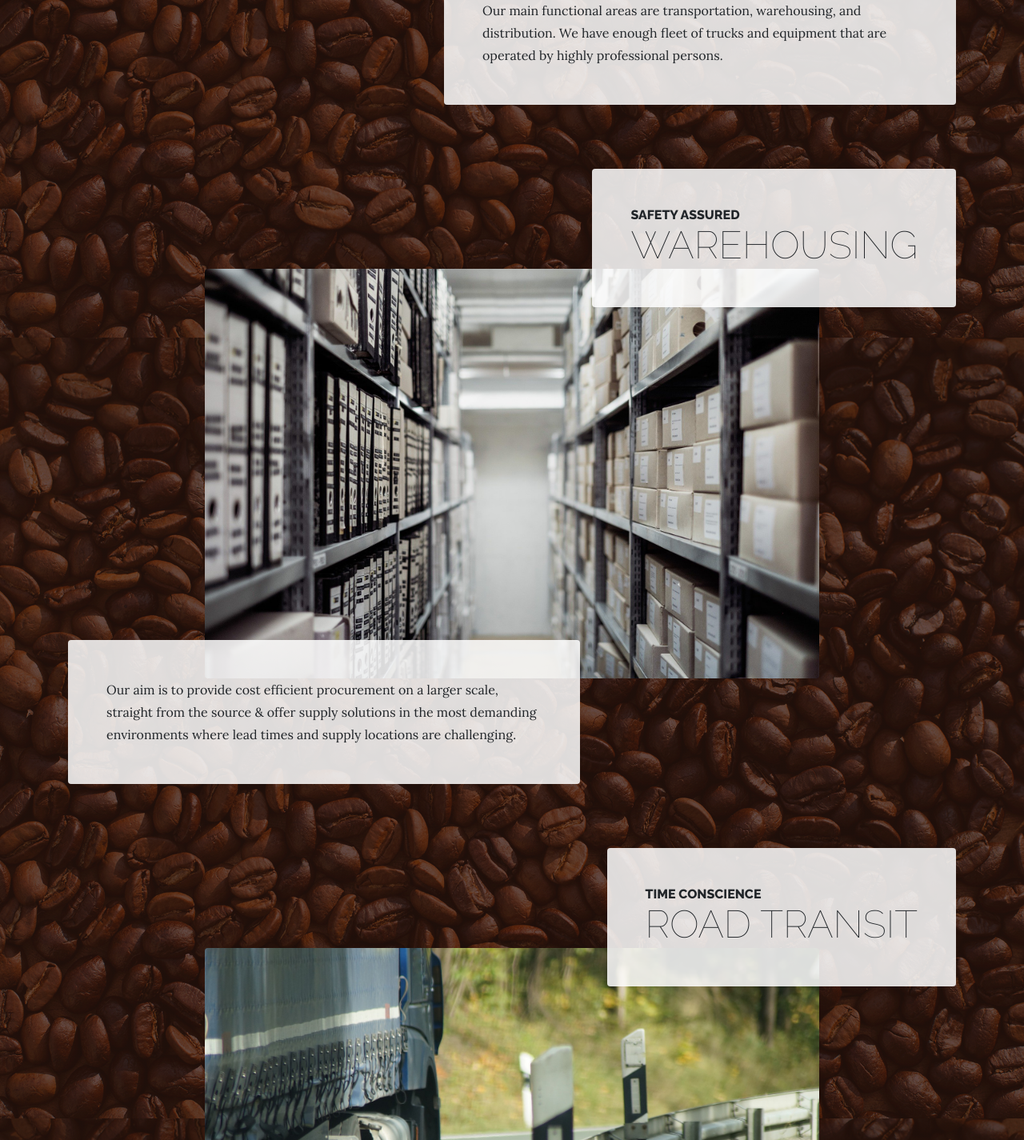
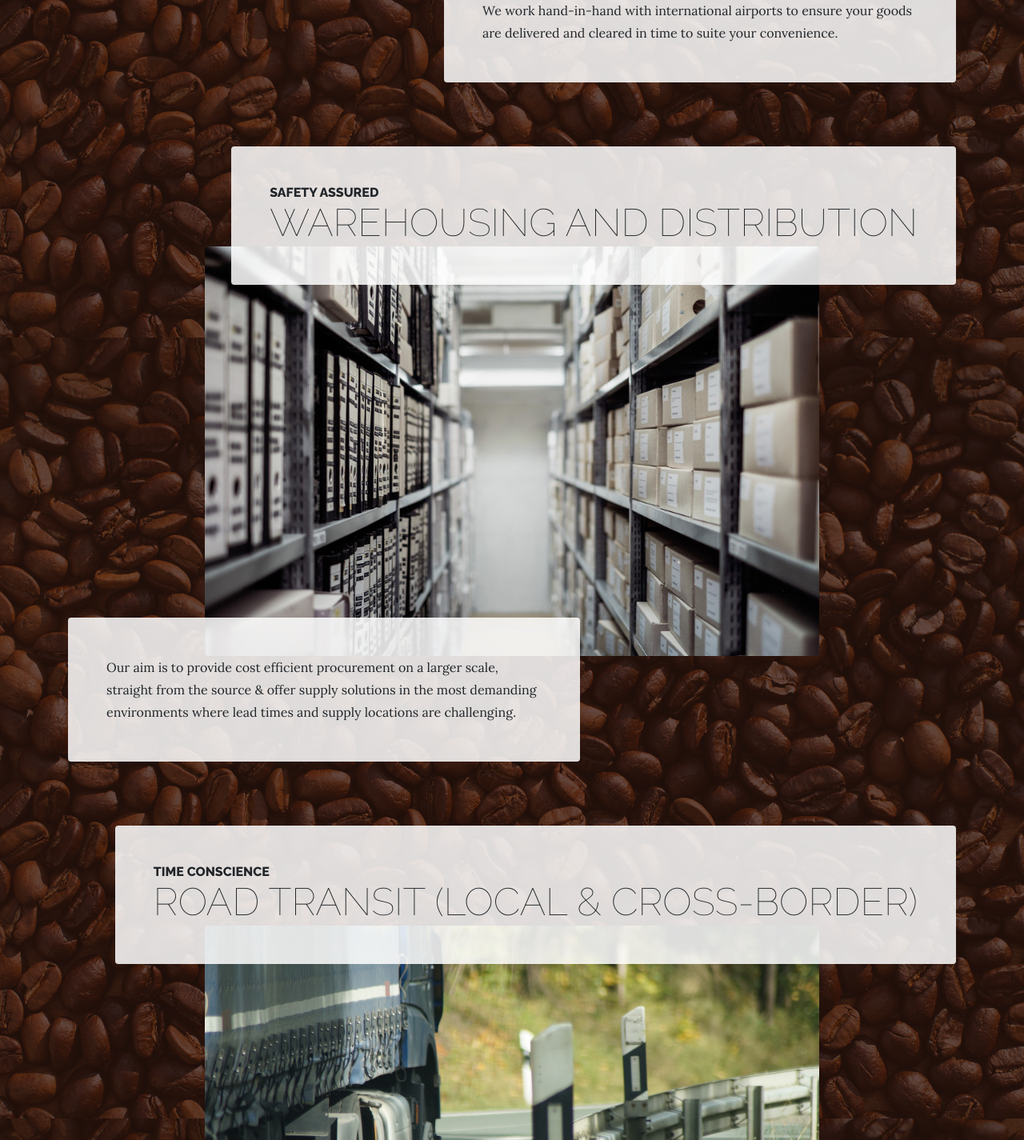
Before and after one commit to WilliamOtieno/gooa-prod, a Django app: page /services/ in a window 1280 px wide. Shown: the part 1530-2955 px from the top of the page at 80% size. Run offline with Django 3.2, Linux system fonts and the light colour scheme; some libraries are stand-ins or nearby versions.

Commit message:
minor changes

```diff
--- a/templates/backend/about.html
+++ b/templates/backend/about.html
@@ -69,7 +69,7 @@
                 <span class="section-heading-upper">Turning ideas to reality</span>
                 <span class="section-heading-lower">About Us</span>
               </h2>
-              <p>About us, GOOA WORLD FREIGHTERS LIMITED is a private limited company registered in Kenya under the Kenya Company Registration Act. Rooted in the Logistics, General Supply as well as Clearing & Forwarding industry as one of the logistics company in the region.</p>
+              <p>About us, GOOA WORLD FREIGHTERS LIMITED is a private limited company registered in Kenya under the Kenya Company Registration Act. Rooted in the Logistics i.e Global Freight Forwarding, Customs Clearance, Delivery, Local Transports, Cross-border Transport and Cargo Transit as well as General Supply within the region. </p>
               <p class="mb-0">We guarantee that you are in the right hands as our main priority is delivery of service as well as client satisfaction.</p>
             </div>
           </div>
--- a/templates/backend/index.html
+++ b/templates/backend/index.html
@@ -64,7 +64,7 @@
         <img class="intro-img img-fluid mb-3 mb-lg-0 rounded" src="{% static 'backend/img/logistics.jpg' %}" alt="">
         <div class="intro-text left-0 text-center bg-faded p-5 rounded">
           <h2 class="section-heading mb-4">
-            <span class="section-heading-upper">Equipment you can count on. </span>
+            <span class="section-heading-upper">Service you can count on. </span>
             <span class="section-heading-lower">People you can trust.</span>
           </h2>
           <p class="mb-3"> We are here to provide for transport and processing of your general and specialized cargo to a diverse industry segment like steel, cement, food and many more in the East African Region.
--- a/templates/backend/products.html
+++ b/templates/backend/products.html
@@ -86,14 +86,14 @@
           <div class="bg-faded p-5 d-flex mr-auto rounded">
             <h2 class="section-heading mb-0">
               <span class="section-heading-upper">Reliability</span>
-              <span class="section-heading-lower">Imports and Exports</span>
+              <span class="section-heading-lower">Air Freight</span>
             </h2>
           </div>
         </div>
         <img class="product-item-img mx-auto d-flex rounded img-fluid mb-3 mb-lg-0" src="{% static 'backend/img/overseas.jpg' %}" alt="">
         <div class="product-item-description d-flex ml-auto">
           <div class="bg-faded p-5 rounded">
-            <p class="mb-0">Our main functional areas are transportation, warehousing, and distribution. We have enough fleet of trucks and equipment that are operated by highly professional persons. </p>
+            <p class="mb-0">We work hand-in-hand with international airports to ensure your goods are delivered and cleared in time to suite your convenience. </p>
           </div>
         </div>
       </div>
@@ -107,7 +107,7 @@
           <div class="bg-faded p-5 d-flex ml-auto rounded">
             <h2 class="section-heading mb-0">
               <span class="section-heading-upper">Safety assured</span>
-              <span class="section-heading-lower">Warehousing</span>
+              <span class="section-heading-lower">Warehousing and Distribution</span>
             </h2>
           </div>
         </div>
@@ -128,7 +128,7 @@
           <div class="bg-faded p-5 d-flex ml-auto rounded">
             <h2 class="section-heading mb-0">
               <span class="section-heading-upper">Time Conscience</span>
-              <span class="section-heading-lower">Road Transit</span>
+              <span class="section-heading-lower">Road Transit (Local & Cross-Border)</span>
             </h2>
           </div>
         </div>
@@ -149,7 +149,7 @@
           <div class="bg-faded p-5 d-flex ml-auto rounded">
             <h2 class="section-heading mb-0">
               <span class="section-heading-upper">Assurance</span>
-              <span class="section-heading-lower">Water Transport</span>
+              <span class="section-heading-lower">Sea Freight</span>
             </h2>
           </div>
         </div>
```
Also changed, not shown: templates/backend/store.html (+6 -6 lines).
